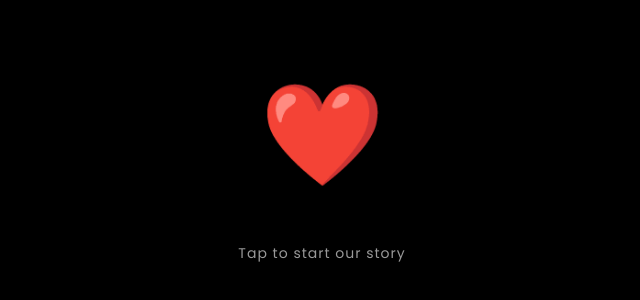
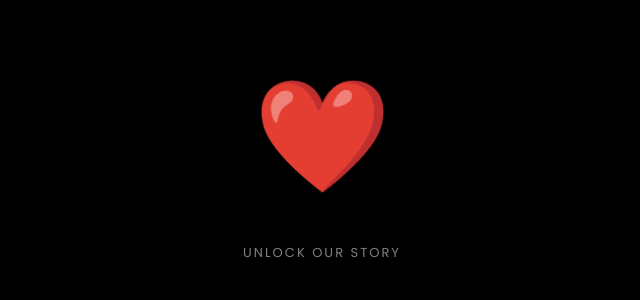
Before and after one commit to Artemis808/kaun-banega-valentine, a React (Vite) app: page / in a window 1280 px wide. Shown: the part 232-532 px from the top of the page, without its empty margins (318-958 px from the left). Built offline with nearby package versions, Linux system fonts and the light colour scheme.

Commit message:
Update App.jsx

```diff
--- a/src/App.jsx
+++ b/src/App.jsx
@@ -2,7 +2,7 @@ import React, { useEffect, useState, useRef } from "react";
 import { motion, AnimatePresence } from "framer-motion";
 import confetti from "canvas-confetti";
 
-// --- QUESTION DATA ---
+// --- CONTENT ---
 const questions = [
   {
     question: "What is Sarangae and why is stuck in my mind from my first impression of you?",
@@ -40,9 +40,22 @@ const questions = [
   },
 ];
 
-const pulse = {
-  animate: { scale: [1, 1.05, 1] },
-  transition: { duration: 2, repeat: Infinity, ease: "easeInOut" }
+// --- ANIMATION VARIANTS ---
+const pulseAnim = {
+  animate: {
+    scale: [1, 1.15, 1],
+    opacity: [0.8, 1, 0.8]
+  },
+  transition: {
+    duration: 1.5,
+    repeat: Infinity,
+    ease: "easeInOut"
+  }
+};
+
+const glowVariants = {
+  hover: { scale: 1.02, filter: "brightness(1.2) drop-shadow(0 0 12px rgba(255, 215, 0, 0.6))" },
+  tap: { scale: 0.98, filter: "brightness(1.5) drop-shadow(0 0 20px rgba(255, 215, 0, 0.8))" }
 };
 
 export default function App() {
@@ -69,26 +82,18 @@ export default function App() {
     finaleAudio.current = new Audio("/music/finale.mp3");
     popAudio.current = new Audio("/music/pop.mp3");
     questionAudio.current.loop = true;
-
-    return () => stopAllAudio();
   }, []);
 
   const stopAllAudio = () => {
-    const audios = [openingAudio, questionAudio, correctAudio, finaleAudio];
-    audios.forEach(ref => {
-      if (ref.current) {
-        ref.current.pause();
-        ref.current.currentTime = 0;
-      }
+    [openingAudio, questionAudio, correctAudio, finaleAudio].forEach(ref => {
+      if (ref.current) { ref.current.pause(); ref.current.currentTime = 0; }
     });
   };
 
   const triggerHaptic = () => {
-    if (typeof navigator !== "undefined" && navigator.vibrate) {
-      navigator.vibrate(15);
-    }
+    if (navigator.vibrate) navigator.vibrate(15);
     if (popAudio.current) {
-      popAudio.current.volume = 0.4;
+      popAudio.current.volume = 0.3;
       popAudio.current.currentTime = 0;
       popAudio.current.play().catch(() => {});
     }
@@ -97,7 +102,7 @@ export default function App() {
   const handleUnlock = () => {
     triggerHaptic();
     setStage("intro");
-    openingAudio.current?.play().catch(e => console.log("Audio play blocked", e));
+    openingAudio.current?.play();
     setTimeout(() => setShowStartBtn(true), 4000);
   };
 
@@ -105,7 +110,7 @@ export default function App() {
     triggerHaptic();
     openingAudio.current?.pause();
     questionAudio.current.volume = 0.4;
-    questionAudio.current?.play().catch(() => {});
+    questionAudio.current?.play();
     setStage("quiz");
   };
 
@@ -124,7 +129,7 @@ export default function App() {
       if (questions[qIndex].finale) {
         questionAudio.current?.pause();
         finaleAudio.current.volume = 0.8;
-        finaleAudio.current?.play().catch(() => {});
+        finaleAudio.current?.play();
         confetti({ particleCount: 200, spread: 160, origin: { y: 0.6 } });
       }
     }, 800);
@@ -134,30 +139,11 @@ export default function App() {
     triggerHaptic();
     stopAllAudio();
     setStage("lock");
-    setShowStartBtn(false);
     setQIndex(0);
     setRevealed(false);
-    setTimer(15);
     setHearts(0);
     setDisplayHearts(0);
     setSelected(null);
-    setRunaway({ x: 0, y: 0, scale: 1 });
-  };
-
-  const nextQuestion = () => {
-    triggerHaptic();
-    setSelected(null);
-    setRevealed(false);
-    setQIndex(p => p + 1);
-    setRunaway({ x: 0, y: 0, scale: 1 });
-  };
-
-  const moveNo = () => {
-    setRunaway({
-      x: Math.random() * 100 - 50,
-      y: Math.random() * 100 - 50,
-      scale: runaway.scale * 0.95
-    });
   };
 
   useEffect(() => {
@@ -177,14 +163,13 @@ export default function App() {
     return () => clearInterval(interval);
   }, [qIndex, stage, revealed]);
 
-  // Check if we are showing the final image
-  const isFinalPage = qIndex === questions.length - 1 && revealed;
+  // --- RENDER HELPERS ---
 
   if (stage === "lock") {
     return (
       <div style={styles.loader}>
-        <motion.div {...pulse} onClick={handleUnlock} style={{ cursor: "pointer", fontSize: 100 }} whileTap={{ scale: 0.8 }}>❤️</motion.div>
-        <p style={styles.subText}>Tap to start our story</p>
+        <motion.div {...pulseAnim} onClick={handleUnlock} style={{ cursor: "pointer", fontSize: 100 }} whileTap={{ scale: 0.8 }}>❤️</motion.div>
+        <p style={styles.subText}>Unlock Our Story</p>
       </div>
     );
   }
@@ -192,11 +177,11 @@ export default function App() {
   if (stage === "intro") {
     return (
       <div style={styles.loader}>
-        <motion.img src="/kbv-logo.png" initial={{ opacity: 0, scale: 0.8 }} animate={{ opacity: 1, scale: 1 }} style={{ width: 180 }} />
+        <motion.img src="/kbv-logo.png" initial={{ opacity: 0, scale: 0.8 }} animate={{ opacity: 1, scale: 1 }} style={{ width: 160 }} />
         {showStartBtn ? (
-          <motion.button initial={{ opacity: 0, y: 20 }} animate={{ opacity: 1, y: 0 }} whileHover={{ scale: 1.05 }} whileTap={{ scale: 0.95 }} onClick={startQuiz} style={styles.btn}>Enter Experience ❤️</motion.button>
+          <motion.button whileHover="hover" whileTap="tap" variants={glowVariants} onClick={startQuiz} style={styles.btn}>Begin ❤️</motion.button>
         ) : (
-          <p style={styles.subText}>Cue the music...</p>
+          <p style={styles.subText}>Setting the mood...</p>
         )}
       </div>
     );
@@ -204,39 +189,45 @@ export default function App() {
 
   return (
     <div style={styles.bg}>
+      {/* SLIM FLOATING STATUS BAR */}
       <div style={styles.statusBar}>
         <div style={styles.statusItem}>⏳ {timer}s</div>
-        <div style={styles.statusItem}>
-          ❤️ {displayHearts}% {displayHearts === 69 && <span style={{marginLeft: 4, fontSize: '0.85rem'}}>(nice)</span>}
-        </div>
+        <motion.div {...pulseAnim} style={{...styles.statusItem, color: '#ff4d4d'}}>
+           ❤️ {displayHearts}% {displayHearts === 69 && <span style={styles.niceText}>(nice)</span>}
+        </motion.div>
       </div>
 
       <AnimatePresence mode="wait">
         {!revealed ? (
           <motion.div key={`q-${qIndex}`} initial={{ opacity: 0, y: 20 }} animate={{ opacity: 1, y: 0 }} exit={{ opacity: 0 }} style={styles.card}>
             <h2 style={styles.questionText}>{questions[qIndex].question}</h2>
-            {questions[qIndex].options.map((opt, i) => {
-              if (questions[qIndex].finale && i === 3) {
-                return (
-                  <motion.button key={i} animate={runaway} onMouseEnter={moveNo} onTouchStart={moveNo} style={{...styles.option, background: "#ff4d4d", border: "none"}}>{opt}</motion.button>
-                );
-              }
-              return (
-                <motion.button key={i} onClick={() => selectAnswer(i)} whileHover={{ scale: 1.02, background: "rgba(255,255,255,0.12)" }} whileTap={{ scale: 0.98 }} style={{...styles.option, ...(selected === i && questions[qIndex].correct.includes(i) ? styles.correct : {})}}>{opt}</motion.button>
-              );
-            })}
+            {questions[qIndex].options.map((opt, i) => (
+              <motion.button
+                key={i}
+                variants={glowVariants}
+                whileHover="hover"
+                whileTap="tap"
+                onClick={() => selectAnswer(i)}
+                style={{
+                    ...styles.option,
+                    ...(selected === i && questions[qIndex].correct.includes(i) ? styles.correct : {})
+                }}
+              >
+                {opt}
+              </motion.button>
+            ))}
           </motion.div>
         ) : (
-          <motion.div key={`img-${qIndex}`} initial={{ opacity: 0, scale: 0.95 }} animate={{ opacity: 1, scale: 1 }} style={styles.imageContainer}>
-            <div style={{...styles.imgFrame, maxHeight: isFinalPage ? "45vh" : "62vh"}}>
+          <motion.div key={`img-${qIndex}`} initial={{ opacity: 0, scale: 0.98 }} animate={{ opacity: 1, scale: 1 }} style={styles.imageContainer}>
+            <div style={{...styles.imgFrame, maxHeight: qIndex === questions.length - 1 ? "45vh" : "68vh"}}>
                 <img src={questions[qIndex].image} style={styles.img} alt="Memory" />
             </div>
             {qIndex < questions.length - 1 ? (
-              <motion.button whileHover={{ scale: 1.05 }} onClick={nextQuestion} style={styles.btn}>Continue ❤️</motion.button>
+              <motion.button variants={glowVariants} whileHover="hover" whileTap="tap" onClick={() => {triggerHaptic(); setRevealed(false); setQIndex(p=>p+1); setSelected(null);}} style={styles.btn}>Next ❤️</motion.button>
             ) : (
               <div style={styles.finalCenter}>
-                <h1 style={styles.finalText}>Happy Valentine’s Day <br/> To My Forever Partner ❤️</h1>
-                <motion.button whileHover={{ scale: 1.05 }} onClick={fullRestart} style={{...styles.btn, marginBottom: 20}}>Replay ❤️</motion.button>
+                <h1 style={styles.finalText}>Happy Valentine’s Day My Forever ❤️</h1>
+                <motion.button variants={glowVariants} whileHover="hover" whileTap="tap" onClick={fullRestart} style={styles.btn}>Replay ❤️</motion.button>
               </div>
             )}
           </motion.div>
@@ -246,20 +237,52 @@ export default function App() {
   );
 }
 
+// --- UPDATED STYLES ---
 const styles = {
-  loader: { height: "100vh", background: "black", display: "flex", flexDirection: "column", justifyContent: "center", alignItems: "center", gap: 20, textAlign: 'center' },
-  subText: { color: "rgba(255,255,255,0.6)", fontSize: 14, letterSpacing: 1 },
-  bg: { minHeight: "100vh", background: "radial-gradient(circle at top, #1e003a, #000 80%)", color: "white", padding: "80px 15px 20px", display: "flex", flexDirection: "column", alignItems: "center", overflowX: "hidden" },
-  statusBar: { position: "fixed", top: 15, width: "90%", maxWidth: 420, background: "rgba(255,255,255,0.1)", backdropFilter: "blur(15px)", borderRadius: 30, padding: "12px 20px", display: "flex", justifyContent: "space-between", border: "1px solid rgba(255,255,255,0.15)", zIndex: 100 },
-  statusItem: { fontWeight: "bold", fontSize: 16, display: 'flex', alignItems: 'center' },
-  card: { width: "100%", maxWidth: 450, background: "rgba(255,255,255,0.05)", borderRadius: 28, padding: 25, border: "1px solid rgba(255,255,255,0.1)", backdropFilter: "blur(12px)" },
-  questionText: { fontSize: "1.25rem", textAlign: "center", marginBottom: 25, lineHeight: 1.4 },
-  option: { width: "100%", padding: "16px", marginTop: 12, borderRadius: 16, border: "1px solid rgba(255,255,255,0.1)", background: "rgba(255,255,255,0.05)", color: "white", cursor: "pointer", textAlign: "left", fontSize: "1rem" },
-  correct: { background: "linear-gradient(90deg, #FFD700, #FFA500)", color: "black", fontWeight: "bold", border: "none", boxShadow: "0 0 25px rgba(255, 215, 0, 0.5)" },
-  btn: { padding: "16px 40px", borderRadius: 50, border: "none", background: "white", color: "black", fontWeight: "bold", fontSize: 18, cursor: "pointer", marginTop: 10, boxShadow: "0 10px 20px rgba(0,0,0,0.3)" },
-  imageContainer: { display: "flex", flexDirection: "column", alignItems: "center", width: "100%", maxWidth: 500 },
-  imgFrame: { width: "100%", background: "rgba(255,255,255,0.05)", borderRadius: 24, padding: 6, border: "1px solid rgba(255,255,255,0.1)", marginBottom: 10, display: "flex", justifyContent: "center", overflow: "hidden" },
-  img: { width: "100%", height: "auto", borderRadius: 18, objectFit: "contain" },
-  finalCenter: { textAlign: "center", display: "flex", flexDirection: "column", alignItems: 'center', gap: 5 },
-  finalText: { fontSize: "clamp(1.4rem, 6vw, 2rem)", background: "linear-gradient(to right, #FFD700, #fff0a8)", WebkitBackgroundClip: "text", color: "transparent", fontWeight: "900", lineHeight: 1.2, margin: "10px 0" }
+  loader: { height: "100vh", background: "black", display: "flex", flexDirection: "column", justifyContent: "center", alignItems: "center", gap: 20 },
+  subText: { color: "rgba(255,255,255,0.5)", fontSize: 13, letterSpacing: 2, textTransform: 'uppercase' },
+  bg: { minHeight: "100vh", background: "radial-gradient(circle at top, #1a0033, #000 90%)", color: "white", padding: "70px 15px 30px", display: "flex", flexDirection: "column", alignItems: "center", overflow: "hidden" },
+
+  // Floating Slim Status Bar
+  statusBar: {
+    position: "fixed", top: 15, width: "85%", maxWidth: 350,
+    background: "rgba(255,255,255,0.03)", backdropFilter: "blur(20px)",
+    borderRadius: 40, padding: "8px 20px", display: "flex",
+    justifyContent: "space-between", border: "1px solid rgba(255,255,255,0.1)", zIndex: 100
+  },
+  statusItem: { fontWeight: "bold", fontSize: 14, display: 'flex', alignItems: 'center', gap: 4 },
+  niceText: { fontSize: '0.7rem', color: '#FFD700', marginLeft: 2 },
+
+  card: { width: "100%", maxWidth: 420, background: "rgba(255,255,255,0.04)", borderRadius: 30, padding: 25, border: "1px solid rgba(255,255,255,0.08)", backdropFilter: "blur(10px)" },
+  questionText: { fontSize: "1.2rem", textAlign: "center", marginBottom: 20, lineHeight: 1.4, fontWeight: "500" },
+
+  option: {
+    width: "100%", padding: "16px", marginTop: 10, borderRadius: 18,
+    border: "1px solid rgba(255,255,255,0.1)", background: "rgba(255,255,255,0.05)",
+    color: "white", cursor: "pointer", textAlign: "left", fontSize: "0.95rem",
+    transition: "all 0.2s ease"
+  },
+  correct: { background: "linear-gradient(90deg, #FFD700, #FFA500)", color: "black", fontWeight: "bold", border: "none" },
+
+  btn: {
+    padding: "15px 45px", borderRadius: 50, border: "none", background: "white",
+    color: "black", fontWeight: "bold", fontSize: 16, cursor: "pointer",
+    marginTop: 15, boxShadow: "0 8px 20px rgba(0,0,0,0.4)"
+  },
+
+  // Image Layout
+  imageContainer: { display: "flex", flexDirection: "column", alignItems: "center", width: "100%", maxWidth: 480 },
+  imgFrame: {
+    width: "100%", background: "rgba(255,255,255,0.05)", borderRadius: 30,
+    padding: 6, border: "1px solid rgba(255,255,255,0.1)", marginBottom: 12,
+    display: "flex", justifyContent: "center", overflow: "hidden"
+  },
+  img: { width: "100%", height: "100%", borderRadius: 24, objectFit: "cover", display: "block" },
+
+  finalCenter: { textAlign: "center", display: "flex", flexDirection: "column", alignItems: 'center' },
+  finalText: {
+    fontSize: "clamp(1.4rem, 6vw, 2.2rem)", background: "linear-gradient(to bottom, #FFD700, #fff0a8)",
+    WebkitBackgroundClip: "text", color: "transparent", fontWeight: "900",
+    lineHeight: 1.2, margin: "10px 0", textAlign: "center"
+  }
 };
```
